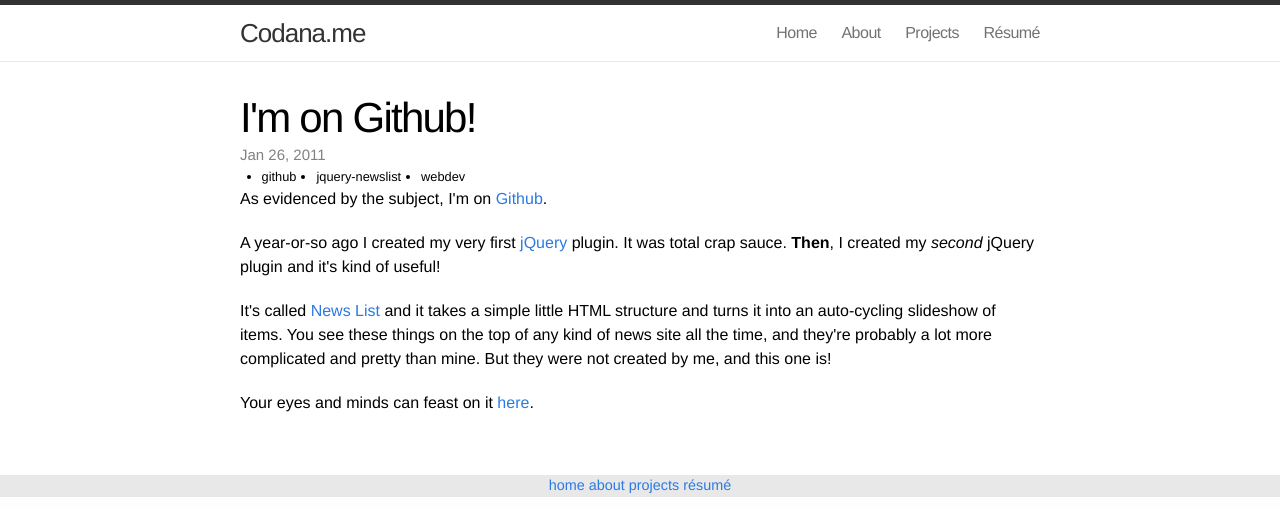
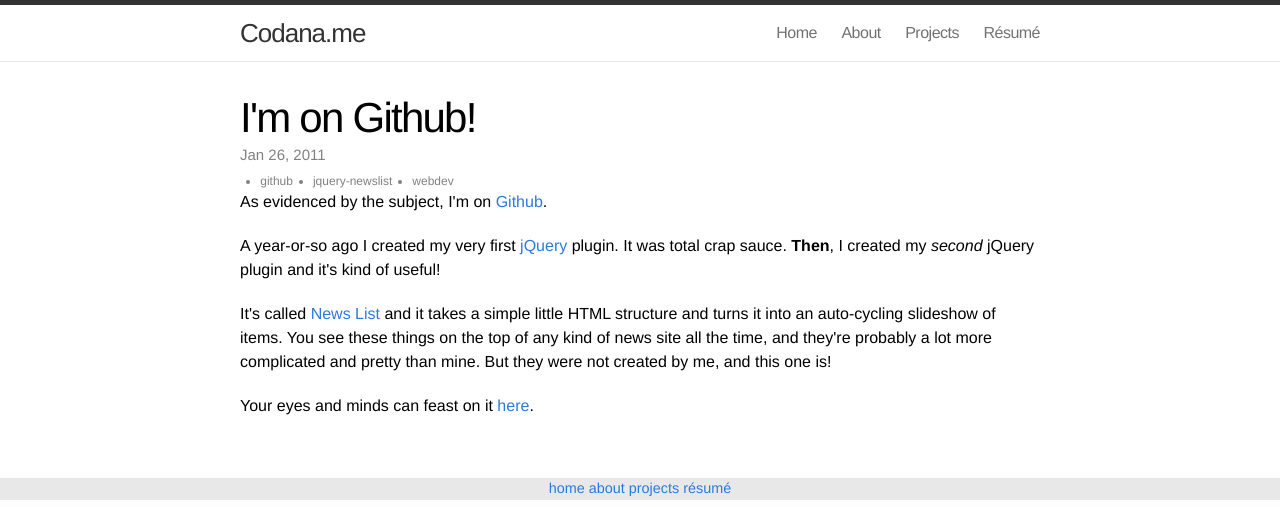
Before and after one commit to michaelchadwick/codana.me, a Jekyll site: the page built from _posts/2011-01-26-im-on-github.html, in a window 1280 px wide. Shown: the top 507 px of the page. Built offline with Jekyll 4.4.1, drawn with Linux system fonts in a browser that asks for light colours; grey boxes are pictures that could not be loaded.

Commit message:
fix up tags again more

```diff
--- a/_layouts/post.html
+++ b/_layouts/post.html
@@ -15,7 +15,7 @@ comments: true
       • {{ page.meta }}
     {% endif %}
     {% if page.tags %}
-      <ul class="tags">
+      <ul class="tags meta">
       {% for tag in page.tags %}
       <li>{{ tag | downcase }}</li>
       {% endfor %}
```
